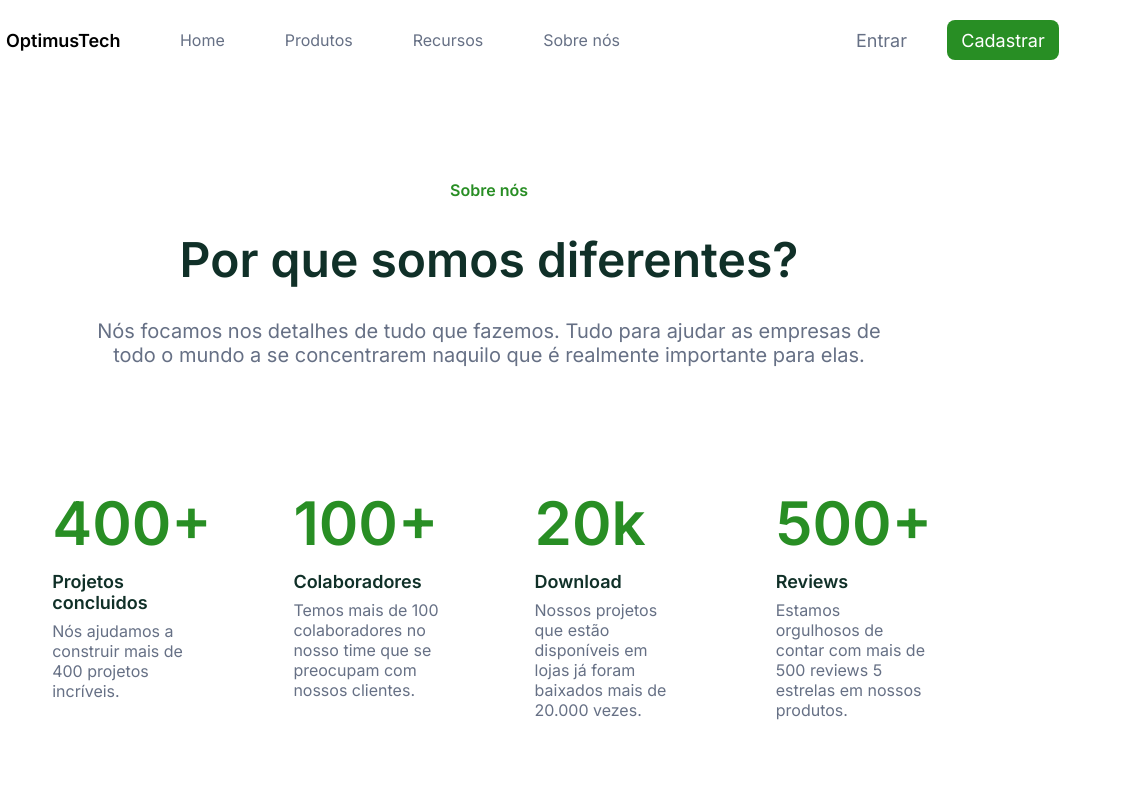
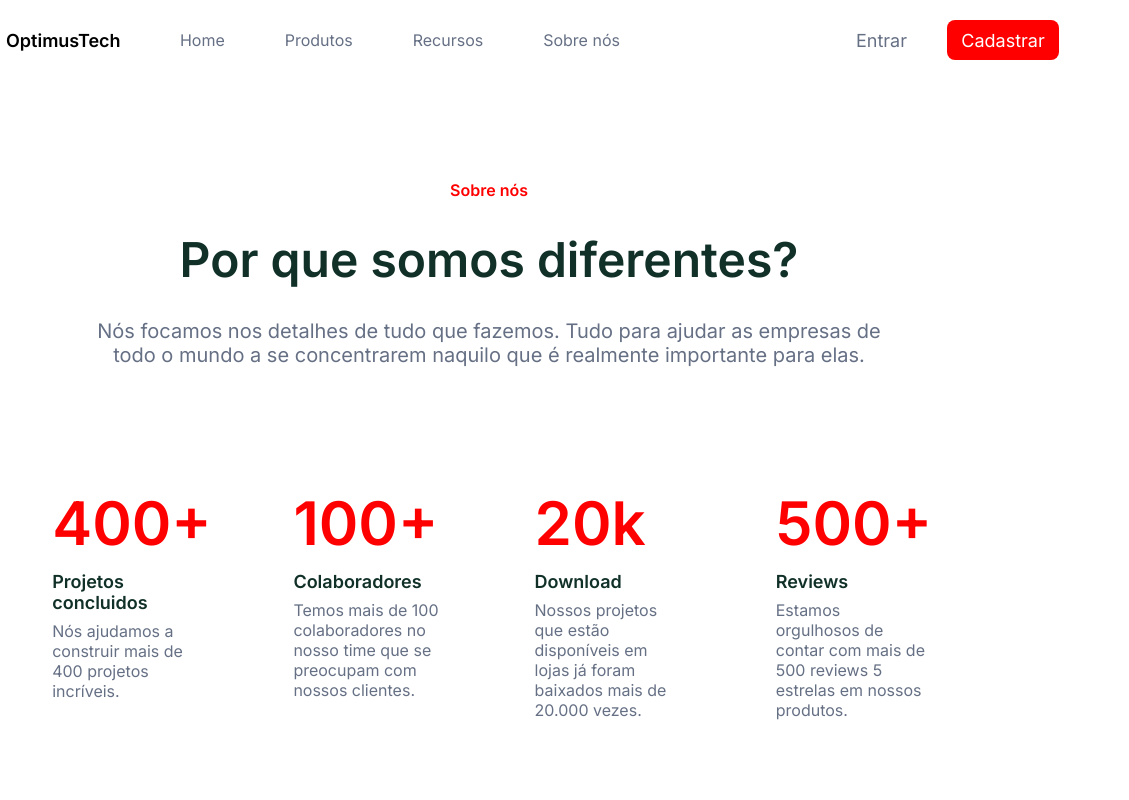
Before and after one commit to Diiegoorodrigo/ProjectSevenDays, a plain HTML site: page index.html in a window 1280 px wide. Shown: the top 800 px of the page, 151-1280 px from the left. Drawn offline with Linux system fonts and the light colour scheme.

Commit message:
Update style.css
troquei a cor para vermelho

```diff
--- a/assets/css/style.css
+++ b/assets/css/style.css
@@ -7,7 +7,7 @@
     --colorOne: #103028;
     --colorTwo: #667085;
     --colorthree: #3A404E;
-    --colorFour: #288e24;
+    --colorFour: #FF0000;
     --fontOne: 'Inter', sans-serif;
 
 }
```
